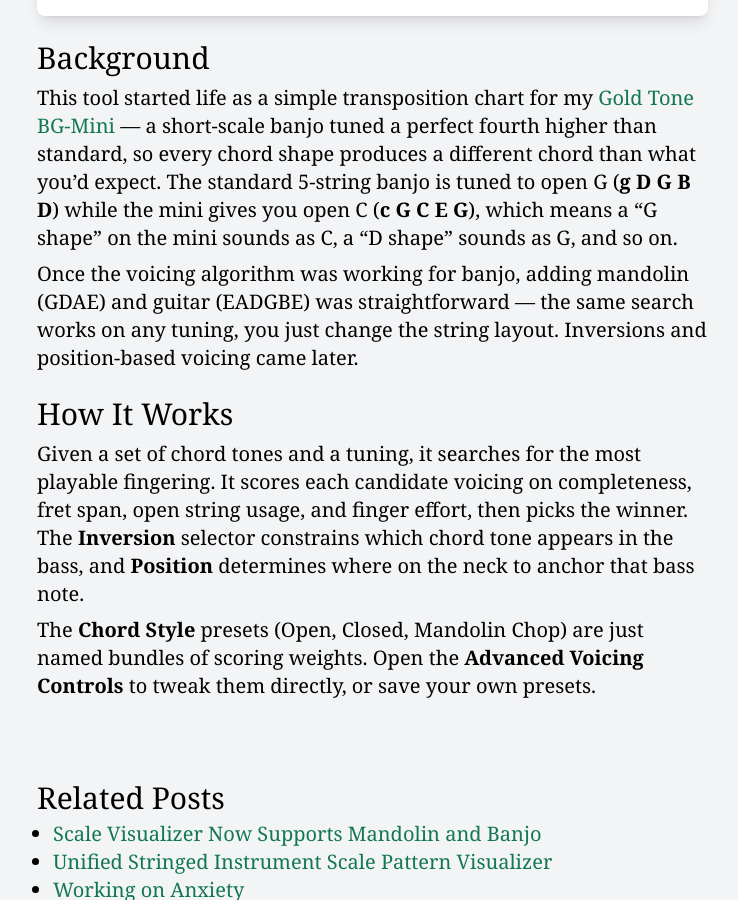
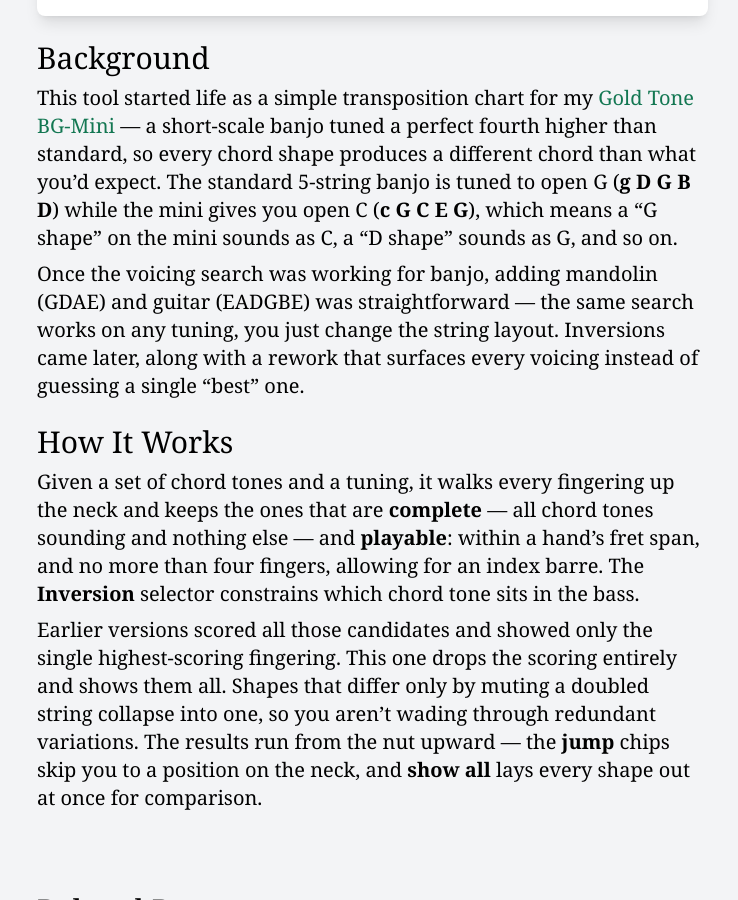
Before and after one commit to dmerand/donald.merand.org, a Jekyll site: the page built from _posts/2026-04-07-mini-banjo-chord-transposer.md, in a window 1280 px wide and 900 px high, scrolled down 1254 px. Shown: the whole window, without its empty margins (19-757 px from the left). Built offline with Jekyll 4.4.1, drawn with Linux system fonts in a browser that asks for light colours.

Commit message:
Update post prose to describe the enumerator
Rewrite the Background/How It Works section: the tool no longer scores
candidates to pick a single best fingering — it enumerates every
complete, playable voicing up the neck. Drop references to Position
anchoring and the removed Chord Style presets / Advanced Controls;
describe the muting collapse, jump chips, and show-all instead.

Co-Authored-By: Claude Opus 4.8 <noreply@anthropic.com>

```diff
--- a/_posts/2026-04-07-mini-banjo-chord-transposer.md
+++ b/_posts/2026-04-07-mini-banjo-chord-transposer.md
@@ -1391,10 +1391,10 @@ document.addEventListener('DOMContentLoaded', () => {
 
 This tool started life as a simple transposition chart for my [Gold Tone BG-Mini](https://goldtonemusicgroup.com/goldtone/instruments/bg-mini) — a short-scale banjo tuned a perfect fourth higher than standard, so every chord shape produces a different chord than what you'd expect. The standard 5-string banjo is tuned to open G (**g D G B D**) while the mini gives you open C (**c G C E G**), which means a "G shape" on the mini sounds as C, a "D shape" sounds as G, and so on.
 
-Once the voicing algorithm was working for banjo, adding mandolin (GDAE) and guitar (EADGBE) was straightforward — the same search works on any tuning, you just change the string layout. Inversions and position-based voicing came later.
+Once the voicing search was working for banjo, adding mandolin (GDAE) and guitar (EADGBE) was straightforward — the same search works on any tuning, you just change the string layout. Inversions came later, along with a rework that surfaces every voicing instead of guessing a single "best" one.
 
 ## How It Works
 
-Given a set of chord tones and a tuning, it searches for the most playable fingering. It scores each candidate voicing on completeness, fret span, open string usage, and finger effort, then picks the winner. The **Inversion** selector constrains which chord tone appears in the bass, and **Position** determines where on the neck to anchor that bass note.
+Given a set of chord tones and a tuning, it walks every fingering up the neck and keeps the ones that are **complete** — all chord tones sounding and nothing else — and **playable**: within a hand's fret span, and no more than four fingers, allowing for an index barre. The **Inversion** selector constrains which chord tone sits in the bass.
 
-The **Chord Style** presets (Open, Closed, Mandolin Chop) are just named bundles of scoring weights. Open the **Advanced Voicing Controls** to tweak them directly, or save your own presets.
+Earlier versions scored all those candidates and showed only the single highest-scoring fingering. This one drops the scoring entirely and shows them all. Shapes that differ only by muting a doubled string collapse into one, so you aren't wading through redundant variations. The results run from the nut upward — the **jump** chips skip you to a position on the neck, and **show all** lays every shape out at once for comparison.
```
